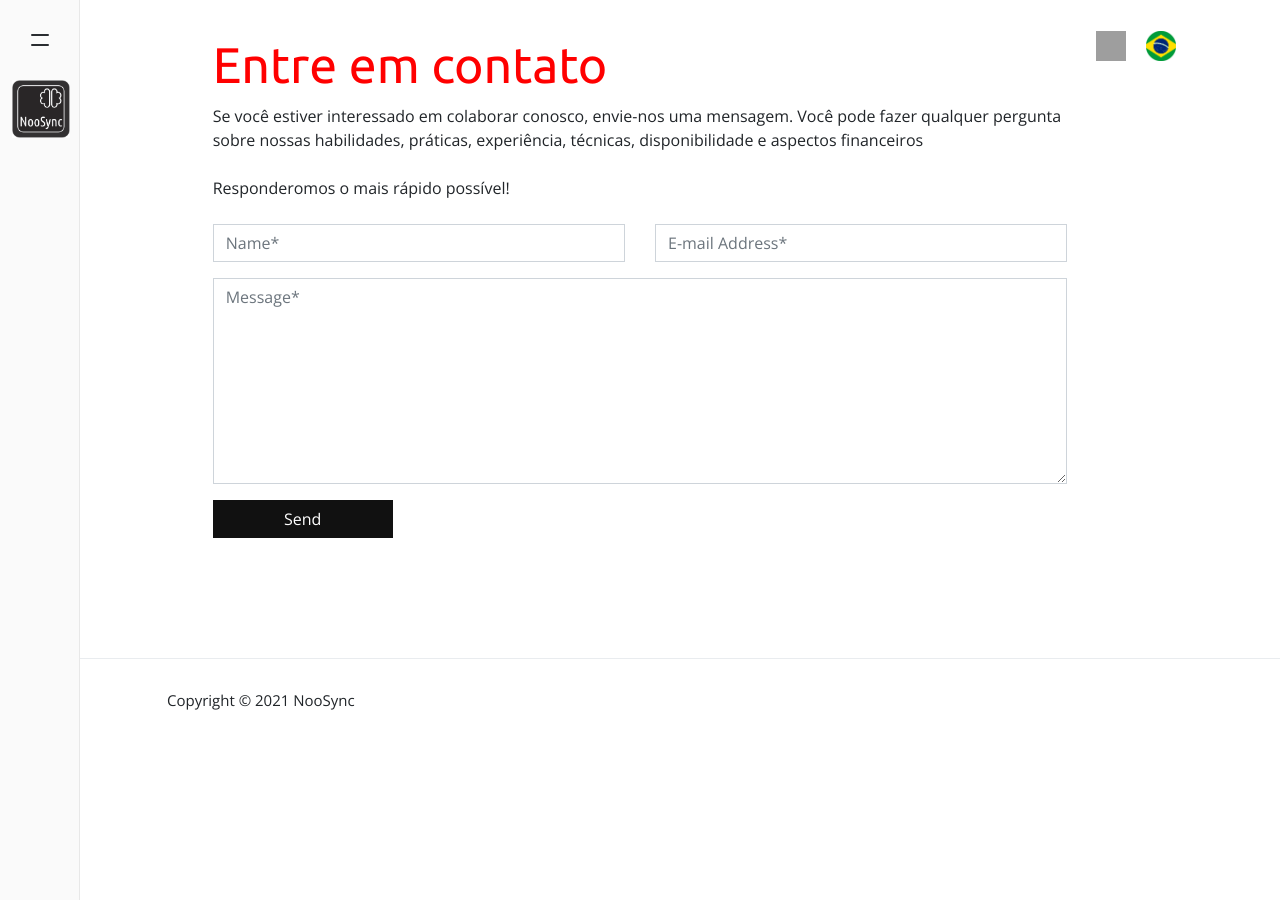
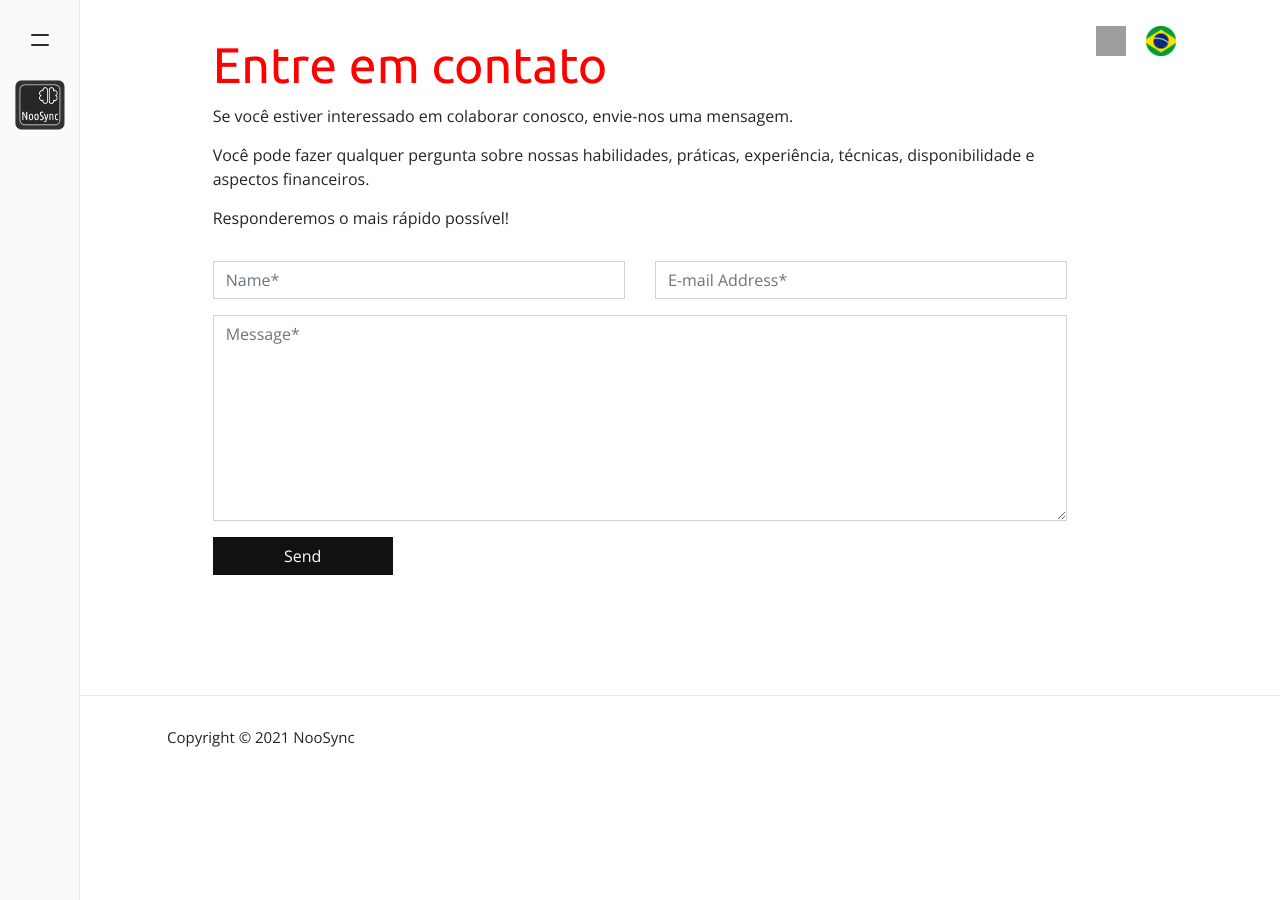
Before and after one commit to noosync/noosync.github.io, a Jekyll site: the page built from pt-BR/_pages/contact.md, in a window 1280 px wide. Built offline with Jekyll 4.4.1, drawn with Linux system fonts in a browser that asks for light colours; nearby versions of some CDN libraries; comment, search, counter and statistics services are not loaded; grey boxes are pictures that could not be loaded.

Commit message:
logo size

```diff
--- a/_includes/contact_form.html
+++ b/_includes/contact_form.html
@@ -1,11 +1,15 @@
+
+
 <form action="https://formspree.io/f/xayaakdw" method="POST">
-    <div class="form-group row">
-    <div class="col-md-6">
-    <input class="form-control" type="text" name="name" placeholder="Name*" required>
-    </div>
-    <div class="col-md-6">
-    <input class="form-control" type="email" name="_replyto" placeholder="E-mail Address*" required>
-    </div>
+    <div class="form-group">
+        <div class="row">
+            <div class="col-12 col-md-6 mt-3">
+                <input class="form-control" type="text" name="name" placeholder="Name*" required>
+            </div>
+            <div class="col-12 col-md-6 mt-3">
+                <input class="form-control" type="email" name="_replyto" placeholder="E-mail Address*" required>
+            </div>
+        </div>
     </div>
     <textarea rows="8" class="form-control mb-3" name="message" placeholder="Message*" required></textarea>
     <input class="btn btn-dark" type="submit" value="Send">
--- a/assets/css/theme.scss
+++ b/assets/css/theme.scss
@@ -290,43 +290,6 @@ img, img:hover {
     }
 }
 .firstpage {
-    /*
-    .blog-grid-item:nth-child(1) {
-        grid-column-start: 1;
-        grid-column-end: 3;
-        grid-row-start: 1;
-        grid-row-end: 3;
-        flex-direction: column;
-        align-items: flex-start;
-        font-size: 1em;
-        padding:0;
-        .card-title {
-            font-size:28px;
-        }
-        .img-thumb {
-            object-fit:cover;
-            height:400px;
-            width:100%;
-            object-position:top;
-        }
-    }
-
-    .blog-grid-item:nth-child(2), .blog-grid-item:nth-child(3) {
-        .card-text {
-            display:none;
-        }
-        .img-thumb {
-            object-fit:cover;
-            height:160px;
-            width:100%;
-            object-position:top;
-        }
-        .card-title {
-            font-size:18px;
-            line-height:1.5;
-        }
-    }
-    */
 }
 
 //pagination
@@ -665,14 +628,12 @@ body {
 }
 
 .navbar-logo img {
-    max-width:58px;
+    max-width:50px;
 }
 
 .nav-logo {
     position: fixed;
-    //top: 80px;
-    left: 12px;
-    //bottom: 25px;
+    left: 15px;
     top: 80px;
     z-index: 1026;
 }
@@ -682,7 +643,7 @@ body {
         position:relative;
     }
     .nav-logo {
-        right: 25px;
+        right: 28px;
         bottom: 35px;
         display: flex;
         left: unset;
@@ -728,7 +689,7 @@ body {
 
  .lang-selector {
     position: fixed;
-    top: 15px;
+    top: 10px;
     right: 100px;
     height: 80px;
     width: 100px;
--- a/pt-BR/_pages/contact.md
+++ b/pt-BR/_pages/contact.md
@@ -6,10 +6,11 @@ comments: false
 lang: pt-BR
 lang-ref: contact
 ---
-<p class="mb-4">
-    Se você estiver interessado em colaborar conosco, envie-nos uma mensagem.
-    Você pode fazer qualquer pergunta sobre nossas habilidades, práticas, experiência, técnicas, disponibilidade e aspectos financeiros
-</p>
-<p class="mb-4">Responderomos o mais rápido possível!</p>
+Se você estiver interessado em colaborar conosco, envie-nos uma mensagem.
+
+Você pode fazer qualquer pergunta sobre nossas habilidades, práticas, experiência, técnicas, disponibilidade e aspectos financeiros.
+
+Responderemos o mais rápido possível!
+
 
 {% include contact_form.html %}
```
